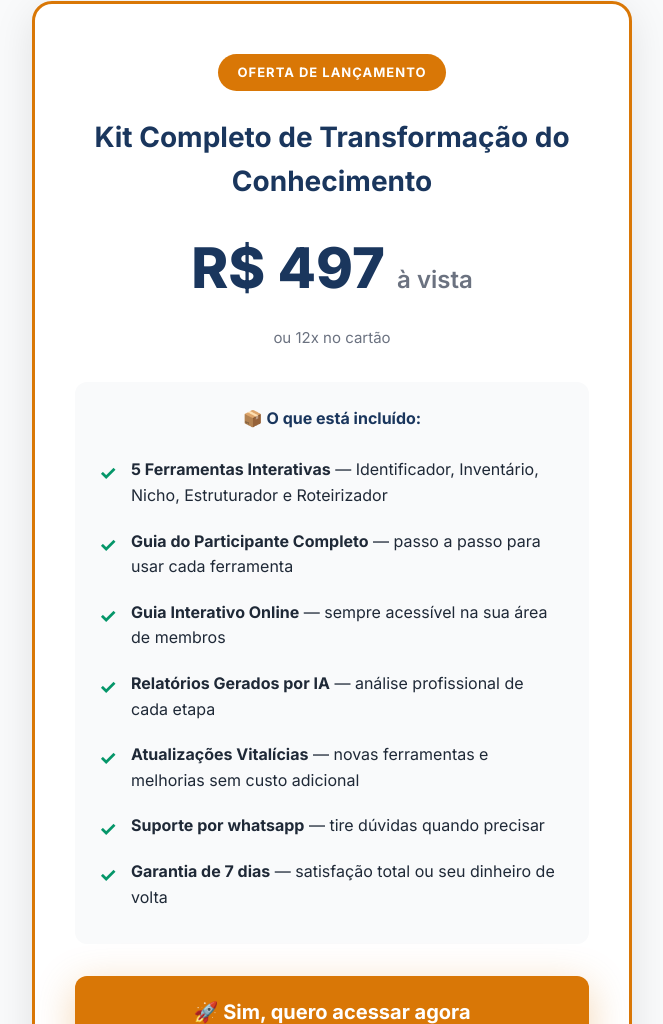
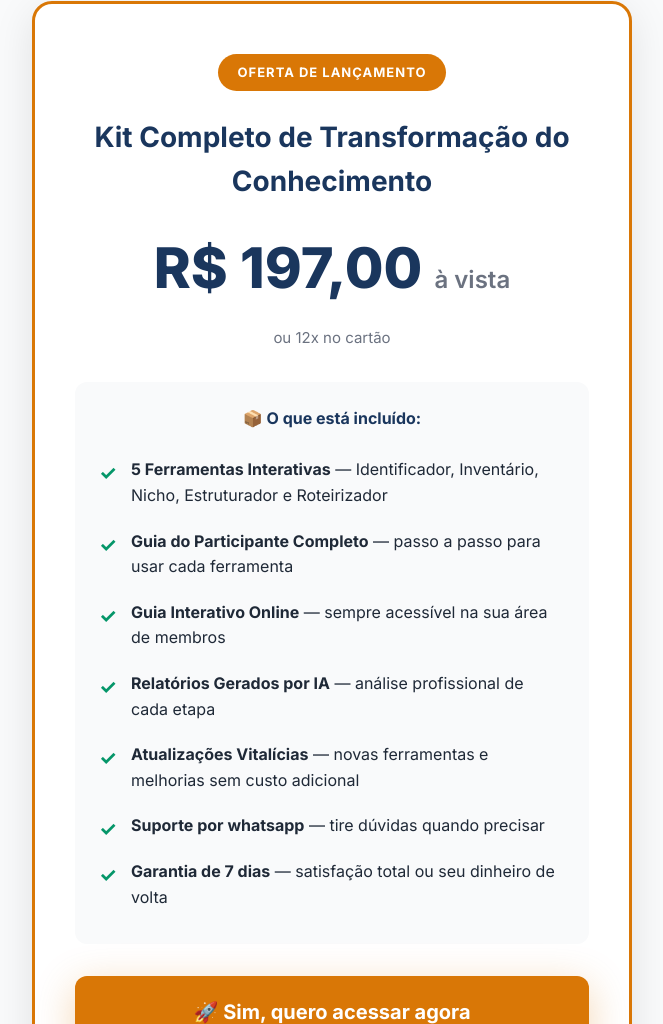
Before and after one commit to ensinarnodigital/kitvendas, a plain HTML site: page index.html in a window 1280 px wide. Shown: the part 6349-7373 px from the top of the page, without its empty margins (308-971 px from the left). Drawn offline with nearby package versions, Linux system fonts and the light colour scheme.

Commit message:
Update index.html

```diff
--- a/index.html
+++ b/index.html
@@ -898,7 +898,7 @@ body {
       <h3>Kit Completo de Transformação do Conhecimento</h3>
 
       <div class="price-amount">
-        R$ 497
+        R$ 197,00
         <small>à vista</small>
       </div>
 
```
